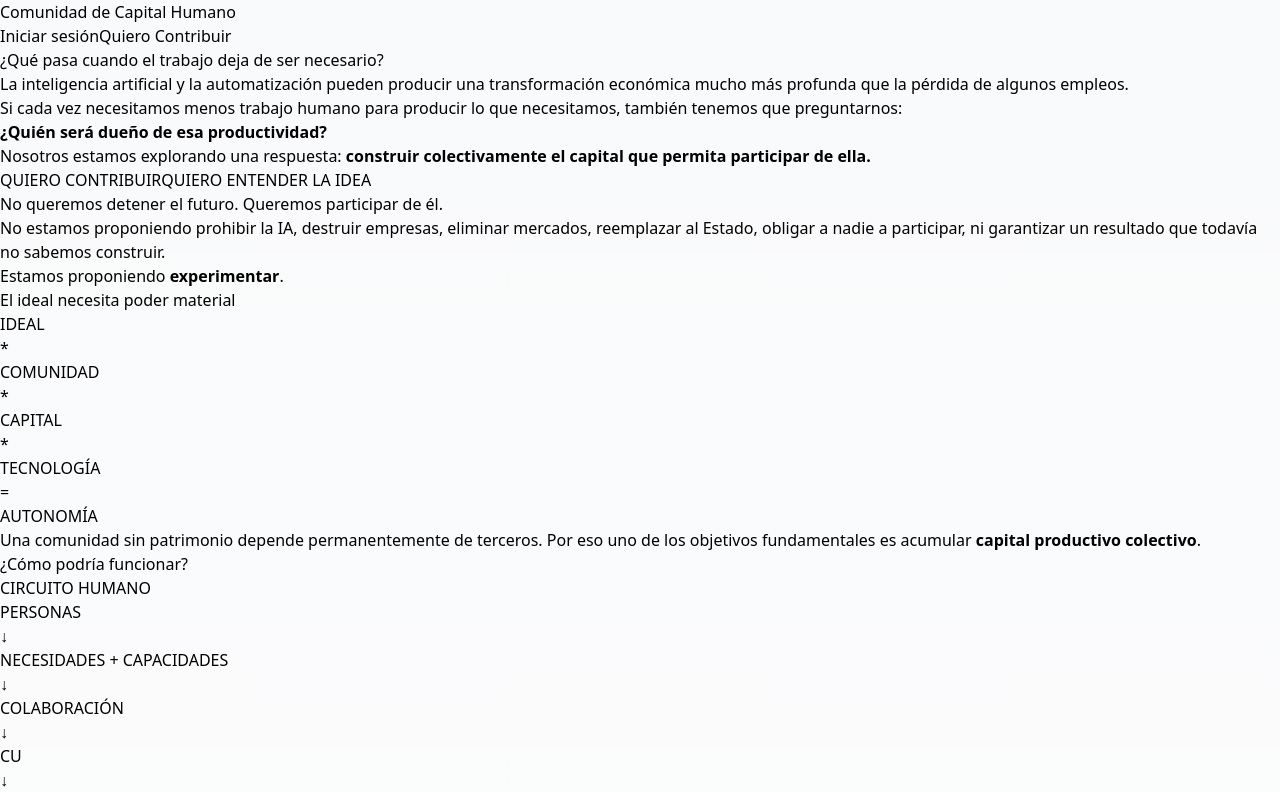
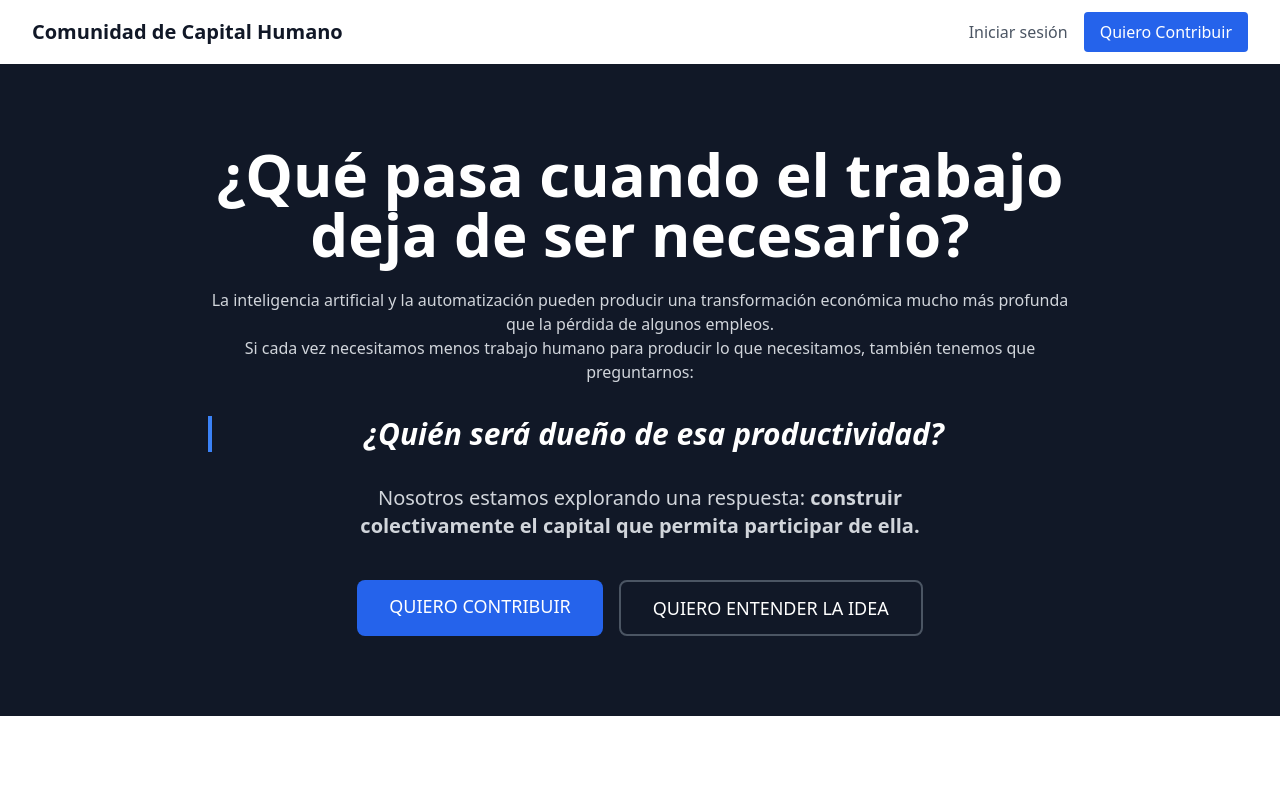
Before and after one commit to LeandroMagno13/Comunidad, a Next.js app: page / in a window 1280 px wide. Shown: the top 792 px of the page. Built offline with nearby package versions, Linux system fonts and the light colour scheme.

Commit message:
fix: Tailwind config - add correct content paths for app/ and src/

```diff
--- a/tailwind.config.js
+++ b/tailwind.config.js
@@ -1,9 +1,11 @@
+/** @type {import('tailwindcss').Config} */
 module.exports = {
   content: [
-    {
-      theme: {
-        extend: {},
-      },
-    },
+    './app/**/*.{js,ts,jsx,tsx,mdx}',
+    './src/**/*.{js,ts,jsx,tsx,mdx}',
   ],
+  theme: {
+    extend: {},
+  },
+  plugins: [],
 };
```
